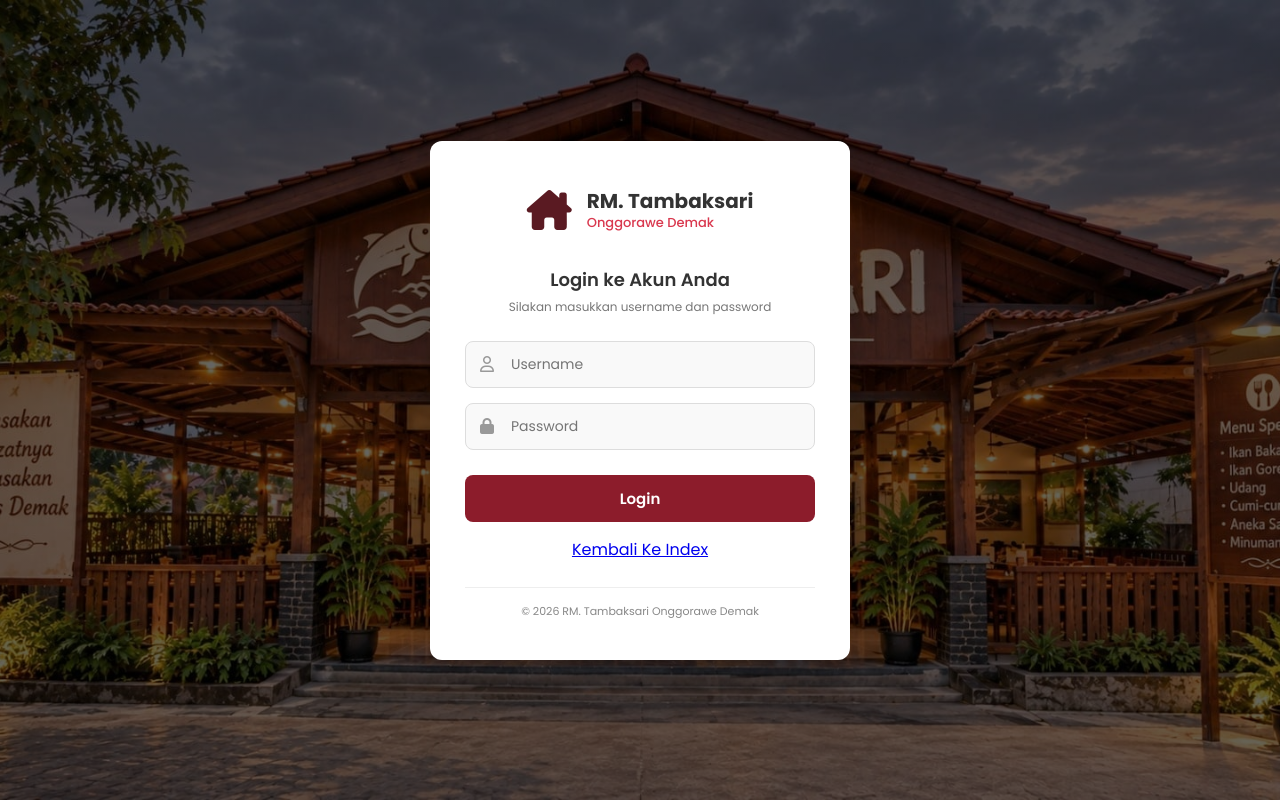
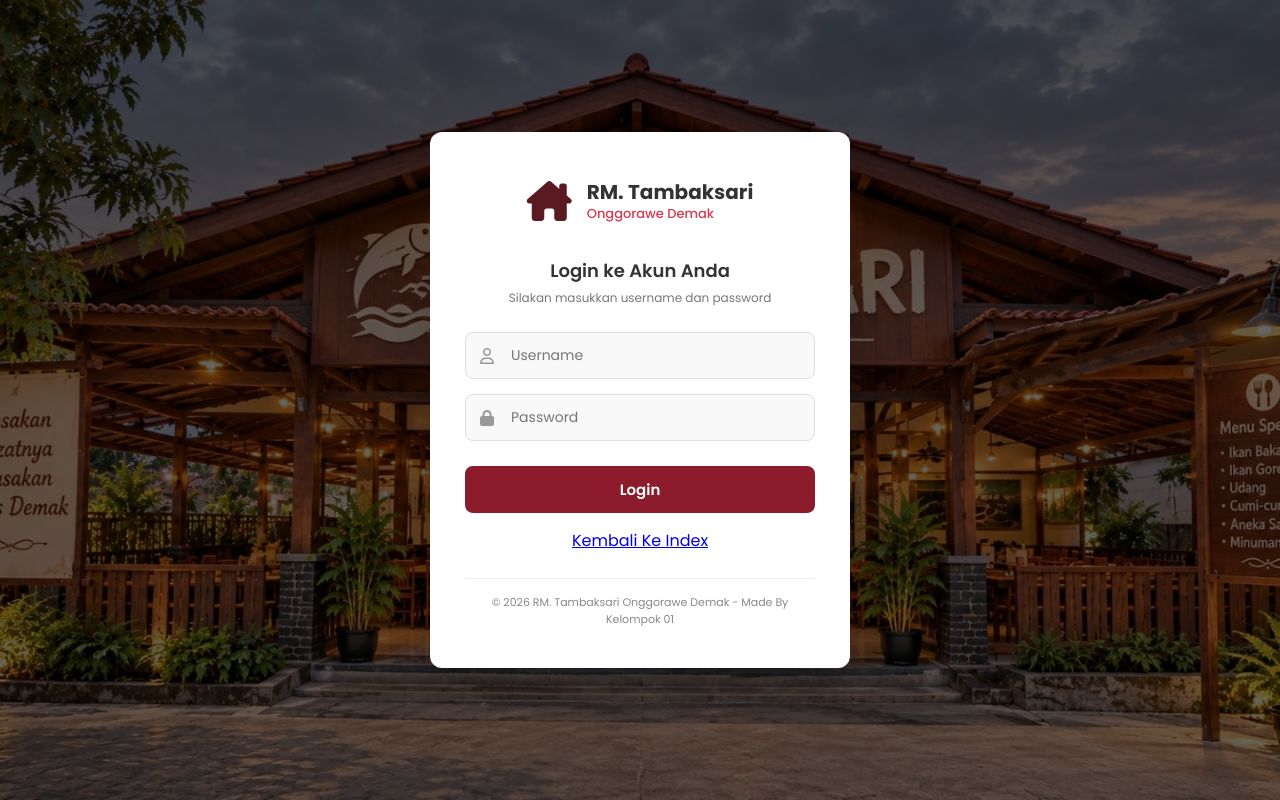
Before and after one commit to ajengsetiyoash-21/rm_tambaksari, a PHP site: page /rm_tambaksari/login.php in a window 1280 px wide. Run offline with PHP 8.4, Linux system fonts and the light colour scheme.

Commit message:
Tambak Sari

```diff
--- a/login.php
+++ b/login.php
@@ -255,7 +255,7 @@ if(isset($_POST['login'])){
 
         <!-- Footer Card -->
         <div class="login-footer">
-            <p>&copy; 2026 RM. Tambaksari Onggorawe Demak</p>
+            <p>&copy; 2026 RM. Tambaksari Onggorawe Demak - Made By Kelompok 01</p>
         </div>
 
     </div>
```
